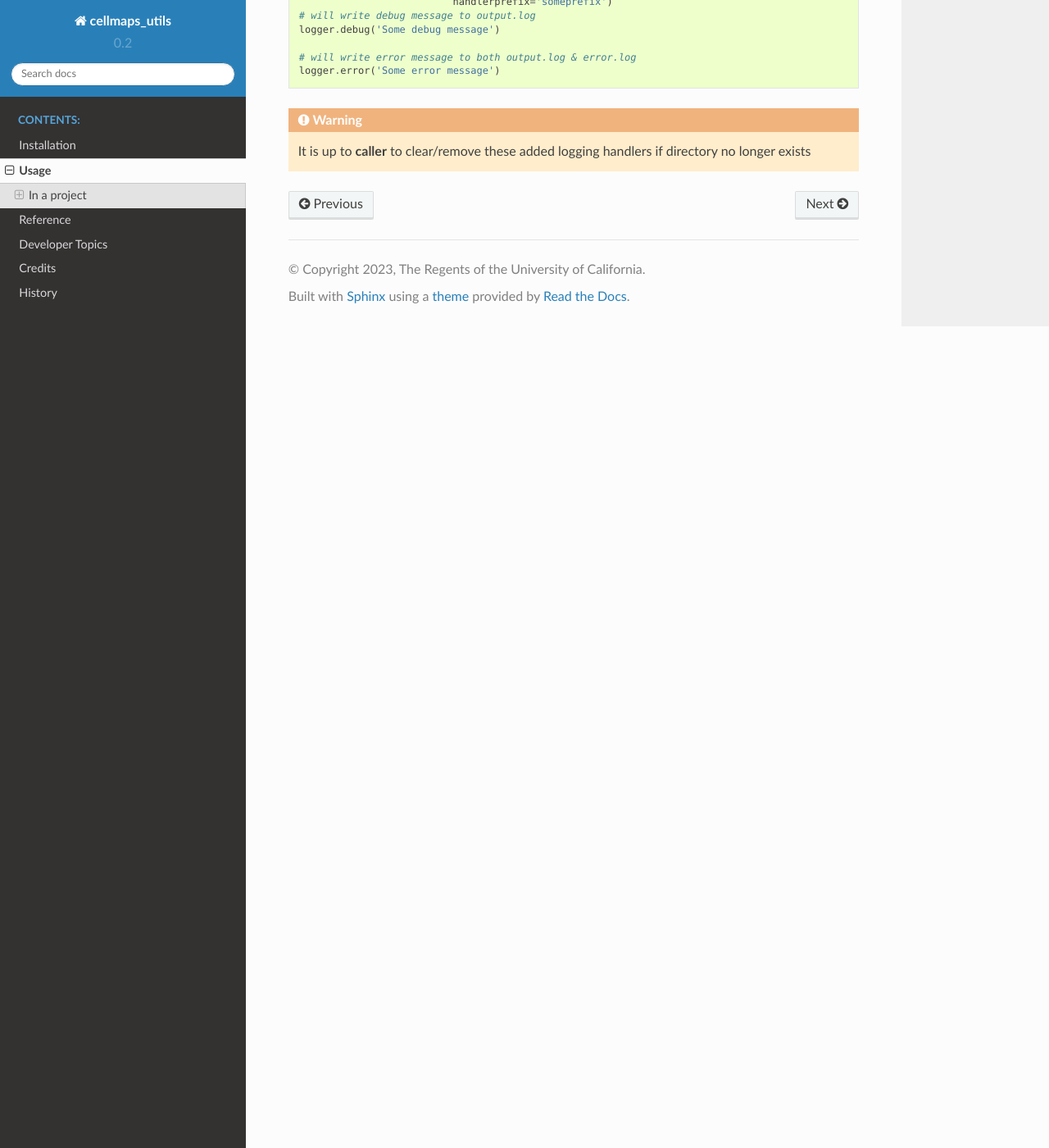
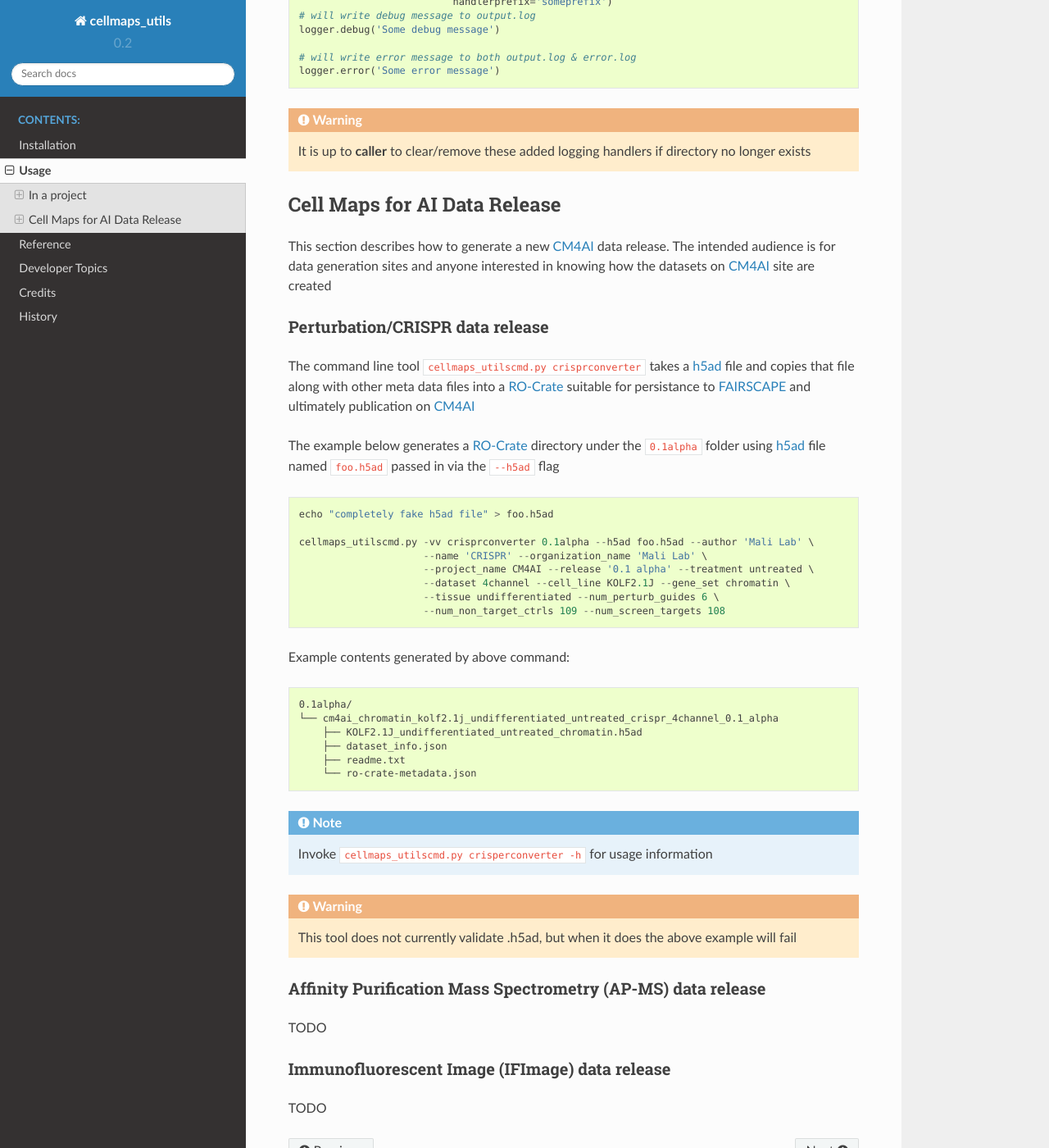
Before and after one commit to idekerlab/cellmaps_utils, a Sphinx documentation site: the page built from docs/usage.rst, in a window 1280 px wide and 1400 px high, scrolled down 3527 px. Shown: the whole window at 82% size. Built offline with Sphinx 7.4.7 and the Read the Docs theme 2.0.0, drawn with Linux system fonts in a browser that asks for light colours.

Commit message:
added usage for crisprconverter tool

```diff
--- a/docs/usage.rst
+++ b/docs/usage.rst
@@ -205,9 +205,77 @@ higher log messages to ``error.log`` to a directory/`RO-Crate`_
     It is up to **caller** to clear/remove these added logging handlers
     if directory no longer exists
 
+
+Cell Maps for AI Data Release
+------------------------------
+
+This section describes how to generate a new `CM4AI`_ data release. The
+intended audience is for data generation sites and anyone interested in knowing
+how the datasets on `CM4AI`_ site are created
+
+
+Perturbation/CRISPR data release
+=================================
+
+The command line tool ``cellmaps_utilscmd.py crisprconverter`` takes a  `h5ad`_ file
+and copies that file along with other meta data files into a `RO-Crate`_ suitable
+for persistance to `FAIRSCAPE`_ and ultimately publication on `CM4AI`_
+
+The example below generates a `RO-Crate`_ directory under the ``0.1alpha`` folder using
+`h5ad`_ file named ``foo.h5ad`` passed in via the ``--h5ad`` flag
+
+.. code-block::
+
+    echo "completely fake h5ad file" > foo.h5ad
+
+    cellmaps_utilscmd.py -vv crisprconverter 0.1alpha --h5ad foo.h5ad --author 'Mali Lab' \
+                         --name 'CRISPR' --organization_name 'Mali Lab' \
+                         --project_name CM4AI --release '0.1 alpha' --treatment untreated \
+                         --dataset 4channel --cell_line KOLF2.1J --gene_set chromatin \
+                         --tissue undifferentiated --num_perturb_guides 6 \
+                         --num_non_target_ctrls 109 --num_screen_targets 108
+
+
+Example contents generated by above command:
+
+.. code-block::
+
+    0.1alpha/
+    └── cm4ai_chromatin_kolf2.1j_undifferentiated_untreated_crispr_4channel_0.1_alpha
+        ├── KOLF2.1J_undifferentiated_untreated_chromatin.h5ad
+        ├── dataset_info.json
+        ├── readme.txt
+        └── ro-crate-metadata.json
+
+.. note::
+
+    Invoke ``cellmaps_utilscmd.py crisperconverter -h`` for usage information
+
+.. warning::
+
+    This tool does not currently validate .h5ad, but when it does the above example
+    will fail
+
+Affinity Purification Mass Spectrometry (AP-MS) data release
+==================================================================
+
+TODO
+
+
+Immunofluorescent Image (IFImage) data release
+==================================================================
+
+TODO
+
+
+
 .. _CM4AI: https://cm4ai.org
 .. _RO-Crate: https://www.researchobject.org/ro-crate
 .. _FAIRSCAPE CLI: https://fairscape.github.io/fairscape-cli
+.. _FAIRSCAPE: https://fairscape.github.io
 .. _software: https://fairscape.github.io/fairscape-cli/getting-started/#register-software-metadata
 .. _dataset: https://fairscape.github.io/fairscape-cli/getting-started/#register-dataset-metadata
 .. _computation: https://fairscape.github.io/fairscape-cli/getting-started/#register-computation-metadata
+.. _tar: https://en.wikipedia.org/wiki/Tar_(computing)
+.. _gzip: https://en.wikipedia.org/wiki/Gzip
+.. _h5ad: https://github.com/scverse/anndata/issues/180
```
